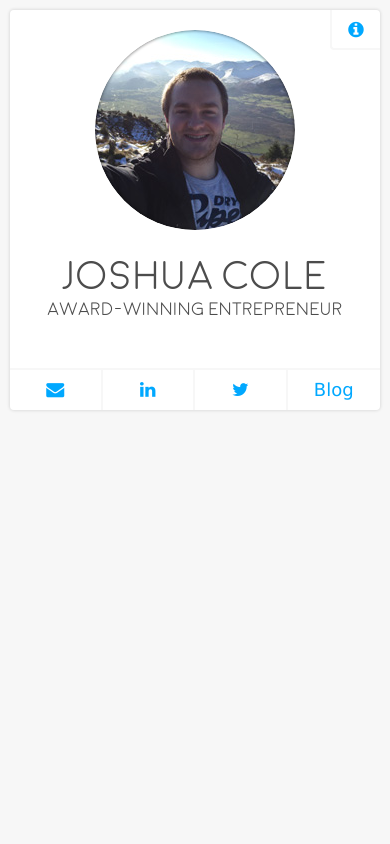
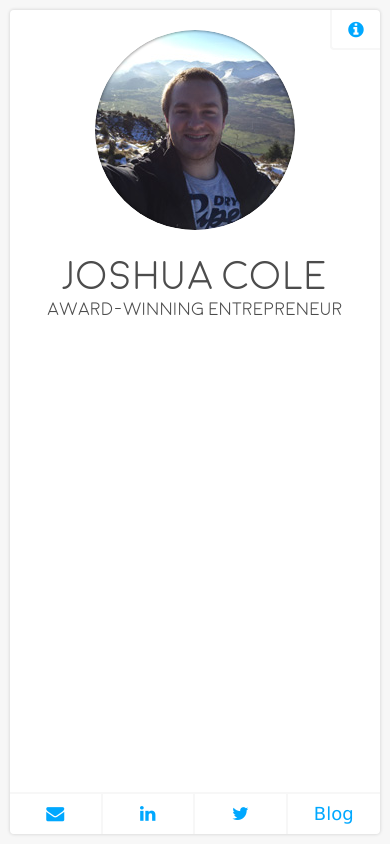
Before and after one commit to saikojosh/Joshua-Cole-Me, a PHP site: page / in a window 390 px wide. Run offline with PHP 8.4, Linux system fonts and the light colour scheme.

Commit message:
Improved media queries for mobiles

```diff
--- a/static/css/global.css
+++ b/static/css/global.css
@@ -301,6 +301,27 @@ strong {
 
 
 /*------------------------------------------------------------------------------
+  Media Query > Thin Width / Mobile Phone Vertical
+------------------------------------------------------------------------------*/
+
+@media (max-width: 450px) {
+
+  body {
+    height: 100%;
+    padding: 10px;
+  }
+
+  #main {
+    position: static;
+    width: 100%;
+    height: 100%;
+    margin: 0;
+  }
+
+}
+
+
+/*------------------------------------------------------------------------------
   Media Query > Short Height
 ------------------------------------------------------------------------------*/
 
@@ -316,22 +337,3 @@ strong {
   }
 
 }
-
-/*------------------------------------------------------------------------------
-  Media Query > Thin Width
-------------------------------------------------------------------------------*/
-
-@media (max-width: 410px) {
-
-  body {
-    height: auto;
-    padding: 10px;
-  }
-
-  #main {
-    position: static;
-    width: 100%;
-    margin: 0;
-  }
-
-}
```
